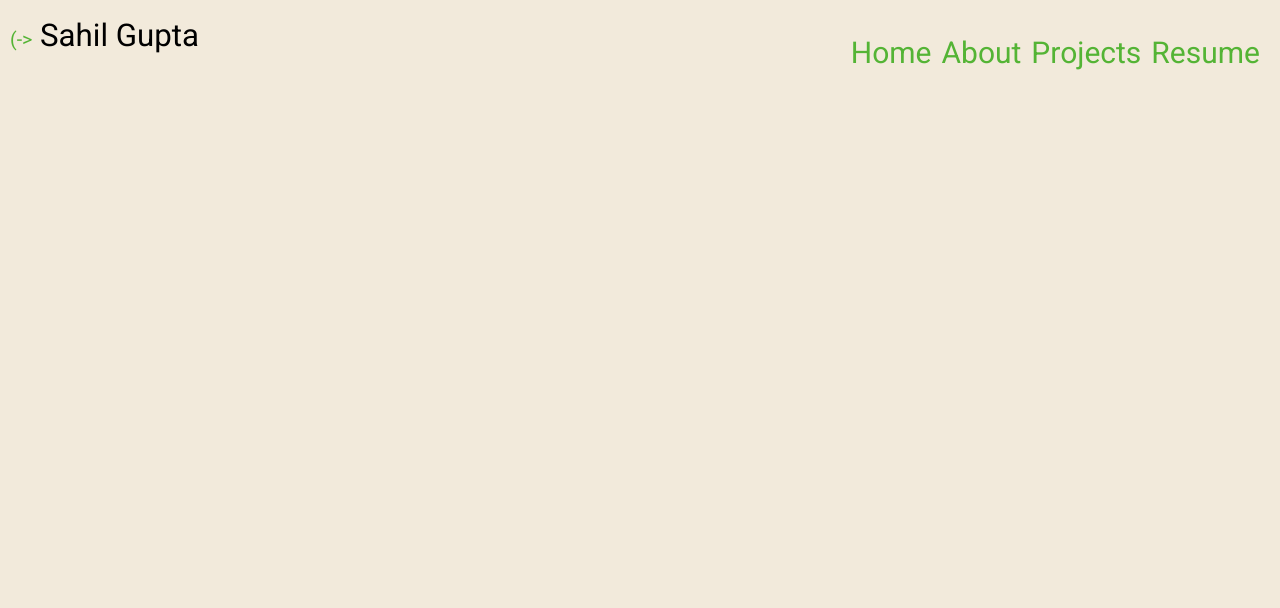
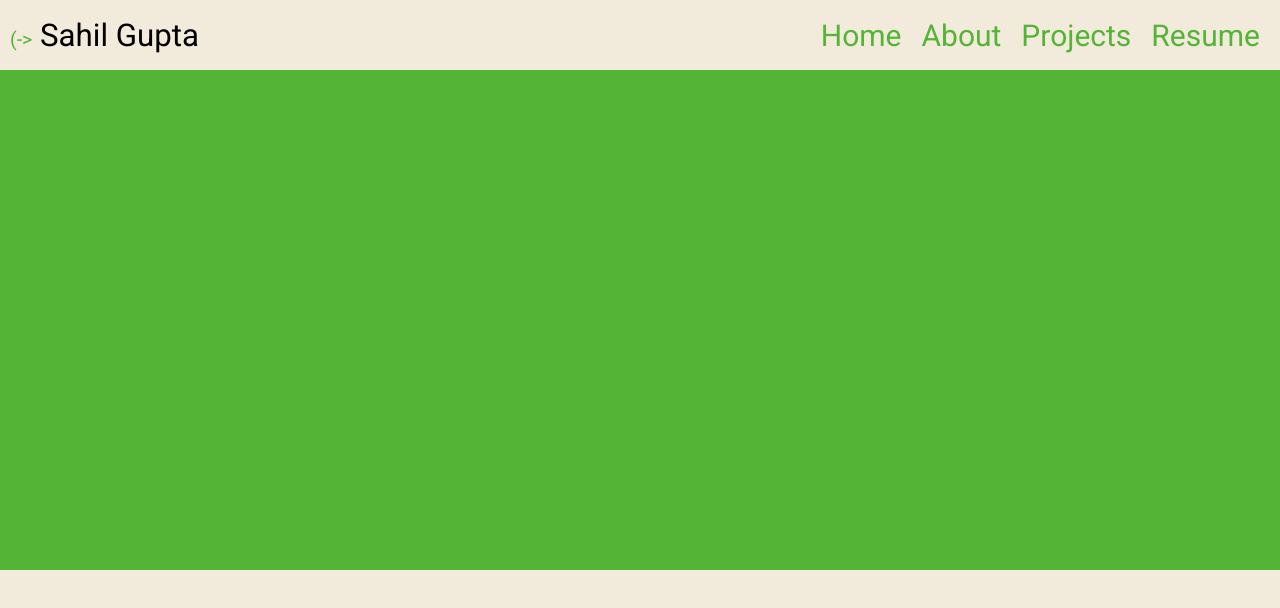
Before and after one commit to Sahil82k/Portfolio-Sahil, a plain HTML site: page Portfolio.html in a window 1280 px wide. Drawn offline with Linux system fonts and the light colour scheme.

Commit message:
Theme changed

```diff
--- a/Portfolio.css
+++ b/Portfolio.css
@@ -12,7 +12,6 @@ body{
 }
 
 .header{
-   /* color: white;*/
     font-size: 8rem;
     padding: 1rem;
 }
@@ -54,6 +53,12 @@ span{
     background-color: #54B435;
     font-size: 3.6rem;
     padding: 1rem;
-    border-radius: 15px;
+    border-radius: 10px/20px;
     transition: ease-in-out 0.15s;
   }
+
+  .body{
+    color:  rgb(242, 234, 219);
+    background-color: #54B435;
+    height: 50rem;
+  }
--- a/Portfolio.html
+++ b/Portfolio.html
@@ -15,12 +15,15 @@
                 Sahil Gupta
             </p>
             <ul class="list row">
-                <li><a href=""><div></div>Home</a></li>
-                <li><a href=""><div></div>About</a></li>
-                <li><a href=""><div></div>Projects</a></li>
-                <li><a href=""><div></div>Resume</a></li>
+                <li><a href="">Home</a></li>
+                <li><a href="">About</a></li>
+                <li><a href="">Projects</a></li>
+                <li><a href="">Resume</a></li>
             </ul>
         </div>
     </header>
+    <div class="body">
+
+    </div>
 </body>
 </html>
```
